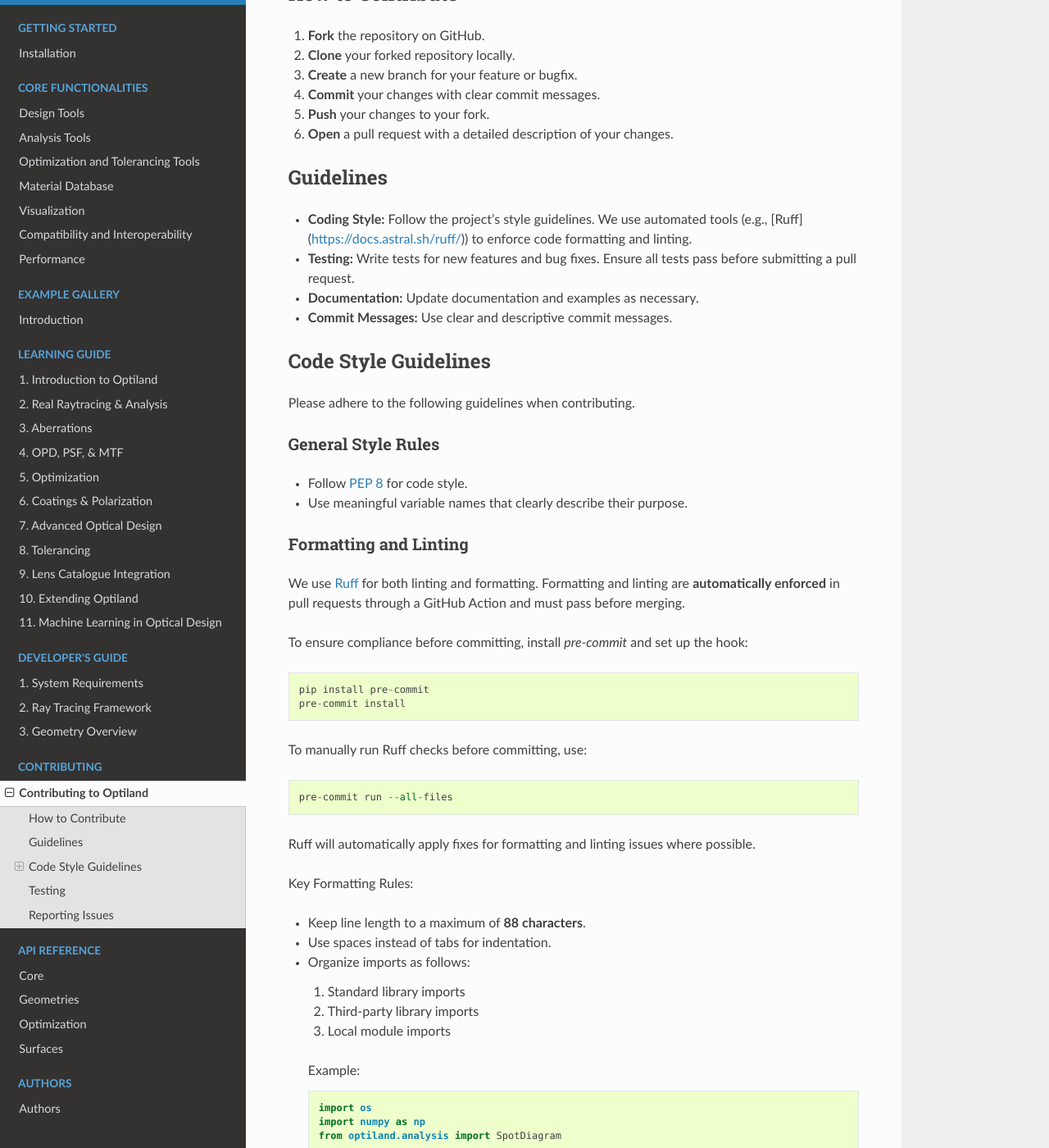
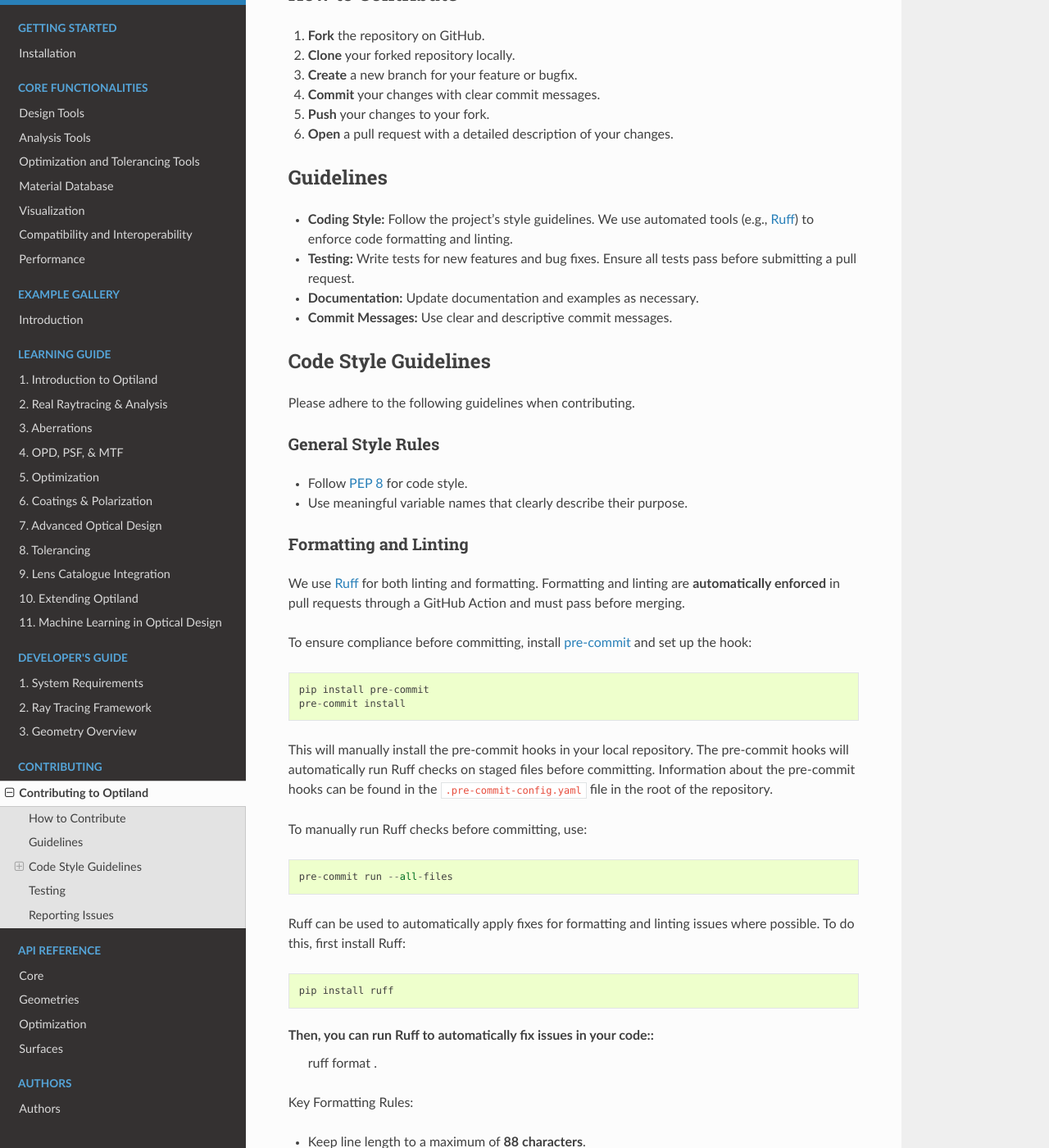
Before and after one commit to HarrisonKramer/optiland, a Sphinx documentation site: the page built from docs/contributing.rst, in a window 1280 px wide and 1400 px high, scrolled down 352 px. Shown: the whole window at 82% size. Built offline with Sphinx 7.4.7 and the Read the Docs theme 3.1.0, drawn with Linux system fonts in a browser that asks for light colours; pages that are not in the unit, such as notebooks, are missing from menus; some of the changed text lies outside the part shown.

Commit message:
docs: improve links in contributing guidelines for clarity

```diff
--- a/docs/contributing.rst
+++ b/docs/contributing.rst
@@ -22,7 +22,7 @@ How to Contribute
 Guidelines
 ----------
 
-- **Coding Style:** Follow the project's style guidelines. We use automated tools (e.g., [Ruff](https://docs.astral.sh/ruff/)) to enforce code formatting and linting.
+- **Coding Style:** Follow the project's style guidelines. We use automated tools (e.g., `Ruff <https://docs.astral.sh/ruff/>`_) to enforce code formatting and linting.
 - **Testing:** Write tests for new features and bug fixes. Ensure all tests pass before submitting a pull request.
 - **Documentation:** Update documentation and examples as necessary.
 - **Commit Messages:** Use clear and descriptive commit messages.
@@ -43,16 +43,24 @@ Formatting and Linting
 
 We use `Ruff <https://docs.astral.sh/ruff/>`_ for both linting and formatting. Formatting and linting are **automatically enforced** in pull requests through a GitHub Action and must pass before merging.
 
-To ensure compliance before committing, install `pre-commit` and set up the hook::
+To ensure compliance before committing, install `pre-commit <https://pre-commit.com/>`_ and set up the hook::
 
     pip install pre-commit
     pre-commit install
+
+This will manually install the pre-commit hooks in your local repository. The pre-commit hooks will automatically run Ruff checks on staged files before committing.
+Information about the pre-commit hooks can be found in the ``.pre-commit-config.yaml`` file in the root of the repository.
 
 To manually run Ruff checks before committing, use::
 
     pre-commit run --all-files
 
-Ruff will automatically apply fixes for formatting and linting issues where possible.
+Ruff can be used to automatically apply fixes for formatting and linting issues where possible. To do this, first install Ruff::
+
+    pip install ruff
+
+Then, you can run Ruff to automatically fix issues in your code::
+    ruff format .
 
 Key Formatting Rules:
 
@@ -73,7 +81,7 @@ Key Formatting Rules:
 Docstrings and Comments
 ~~~~~~~~~~~~~~~~~~~~~~~~
 
-- Write docstrings for all public functions, classes, and modules using the `**Google** docstring style <https://sphinxcontrib-napoleon.readthedocs.io/en/latest/example_google.html>`.
+- Write docstrings for all public functions, classes, and modules using the `**Google** docstring style <https://sphinxcontrib-napoleon.readthedocs.io/en/latest/example_google.html/>`_.
 - Use inline comments sparingly and only when necessary to explain complex logic.
 
 Testing
```
